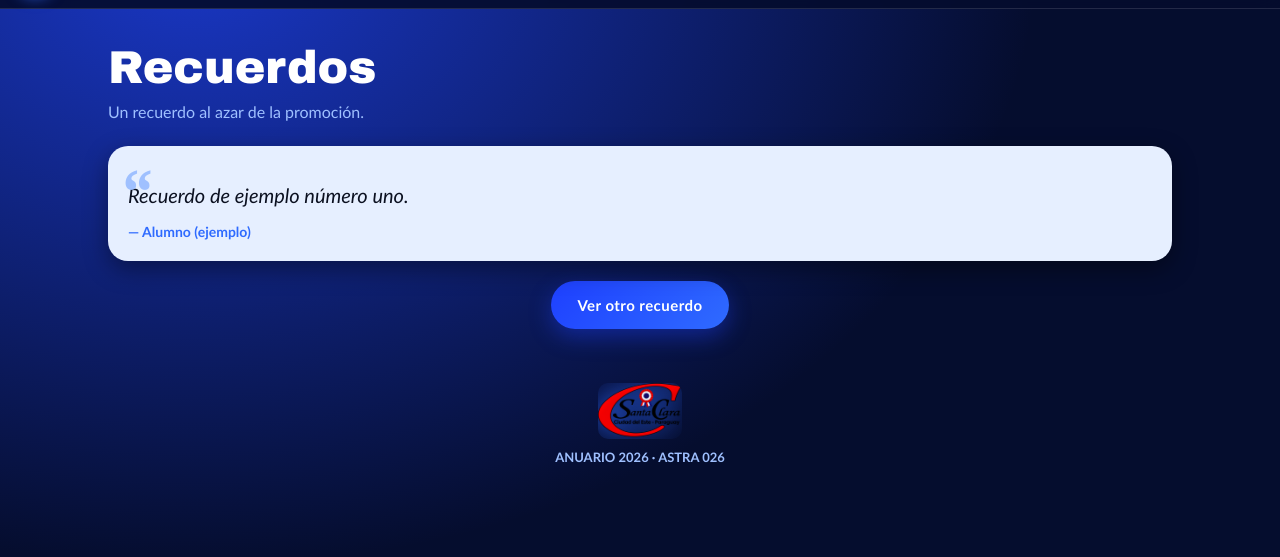
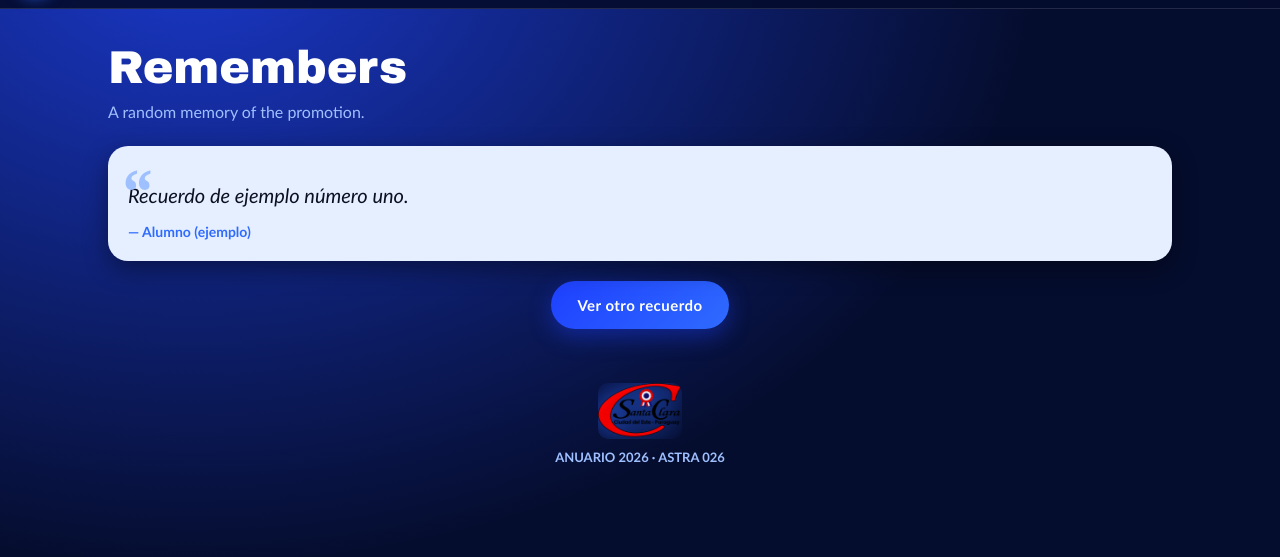
Before and after one commit to zTqku/Anuario-Astra, a plain HTML site: page recuerdos.html in a window 1280 px wide. Shown: the part 55-612 px from the top of the page. Drawn offline with Linux system fonts and the light colour scheme.

Commit message:
Update recuerdos.html

```diff
--- a/recuerdos.html
+++ b/recuerdos.html
@@ -1,5 +1,5 @@
 <!DOCTYPE html>
 <html lang="es"><head><meta charset="utf-8"><meta name="viewport" content="width=device-width,initial-scale=1"><meta name="theme-color" content="#050d2e"><title>Recuerdos · ASTRA 026</title><link rel="icon" href="images/astra026.jpg"><link rel="stylesheet" href="css/style.css"></head>
-<body data-page="recuerdos"><main class="sec"><h1 class="t">Recuerdos</h1><p class="sub">Un recuerdo al azar de la promoción.</p><div id="app"></div></main>
+<body data-page="recuerdos"><main class="sec"><h1 class="t">Remembers</h1><p class="sub">A random memory of the promotion.</p><div id="app"></div></main>
 <script src="js/data.js" defer></script><script src="js/main.js" defer></script>
 </body></html>
```
